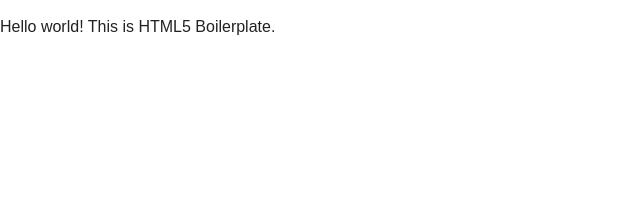
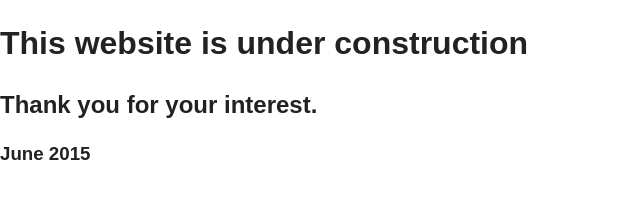
Before and after one commit to bennythejudge/lauracalistri.com, a plain HTML site: page index.html in a window 1280 px wide. Shown: the whole page, without its empty margins (0-640 px from the left). Drawn offline with nearby package versions, Linux system fonts and the light colour scheme.

Commit message:
Modified index.html with minimal text.
Added README.md

```diff
--- a/index.html
+++ b/index.html
@@ -18,10 +18,12 @@
         <!--[if lt IE 8]>
             <p class="browserupgrade">You are using an <strong>outdated</strong> browser. Please <a href="http://browsehappy.com/">upgrade your browser</a> to improve your experience.</p>
         <![endif]-->
-
         <!-- Add your site or application content here -->
-        <p>Hello world! This is HTML5 Boilerplate.</p>
-
+        <div>
+          <h1>This website is under construction</h1>
+          <h2>Thank you for your interest.</h2>
+          <h3>June 2015</h3>
+        </div>
         <script src="https://ajax.googleapis.com/ajax/libs/jquery/1.11.3/jquery.min.js"></script>
         <script>window.jQuery || document.write('<script src="js/vendor/jquery-1.11.3.min.js"><\/script>')</script>
         <script src="js/plugins.js"></script>
```
Also changed, not shown: 1 other file.
